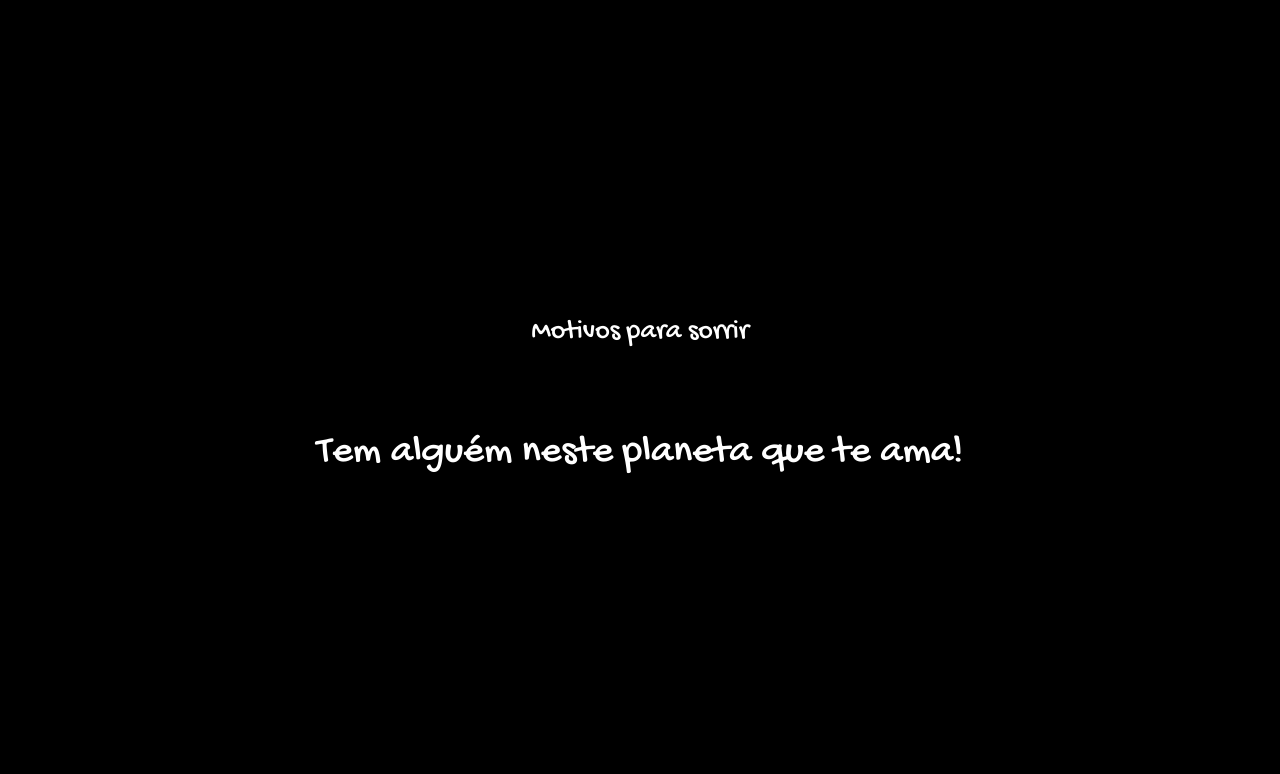
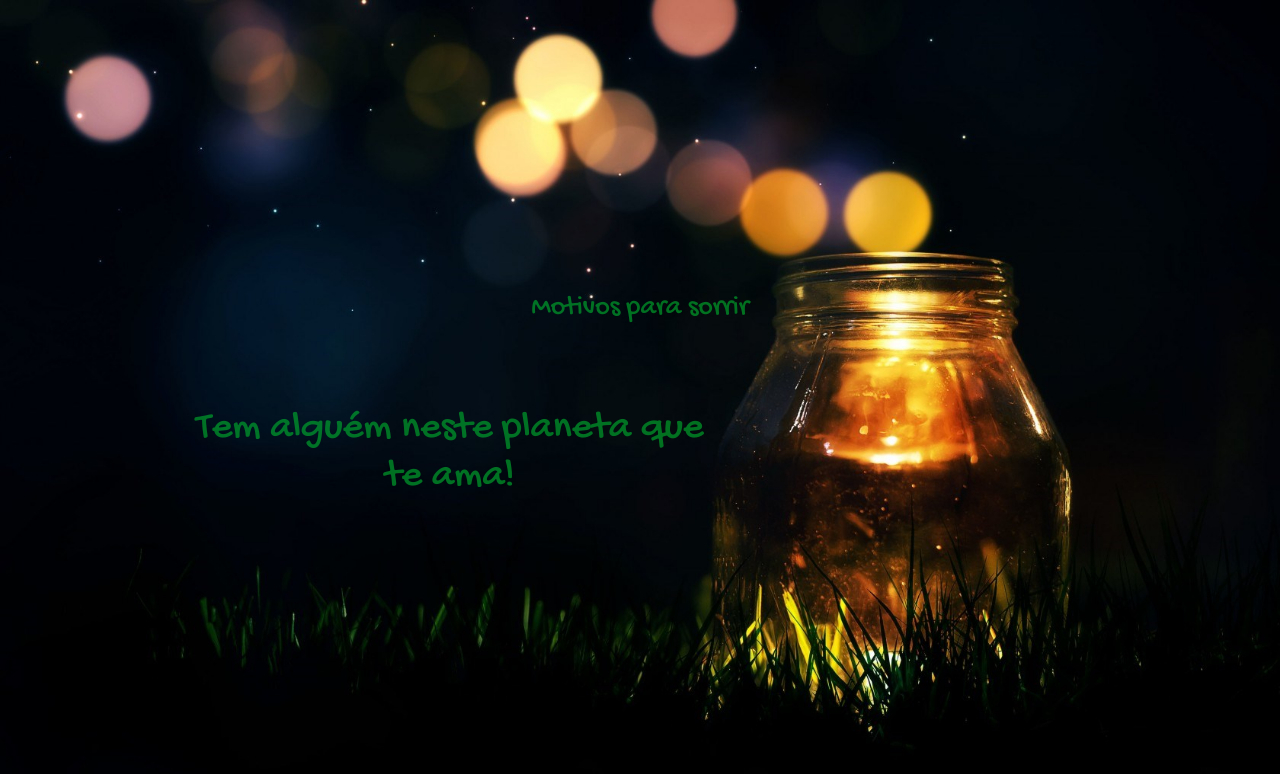
Before and after one commit to ishiikurisu/smile, a plain HTML site: page index.html in a window 1280 px wide. Drawn offline with nearby package versions, Linux system fonts and the light colour scheme.

Commit message:
Custom font and wallpaper

```diff
--- a/css/master.css
+++ b/css/master.css
@@ -3,9 +3,30 @@
 body {
     font-family: 'Gochi Hand', cursive;
     text-align: center;
-    color: white;
+    color: #00B830;
     background-color: black;
-    background-image: image("assets/jar.jpg");
+    background-image: url("https://raw.githubusercontent.com/ishiikurisu/smile/master/assets/jar.jpg");
+    background-size: cover;
+}
+
+h1,
+h2,
+h3 {
+    opacity: 0.6;
+}
+
+@keyframes appearing {
+    from {
+        opacity: 0;
+    }
+    to {
+        opacity: 0.6;
+    }
+}
+
+.appear {
+    animation-name: appearing;
+    animation-duration: 1s;
 }
 
 .main {
--- a/index.html
+++ b/index.html
@@ -26,13 +26,13 @@
                     <br>
                 </div>
                 <div class="row align-self-center">
-                    <div class="col-2">
+                    <div class="col-1">
 
                     </div>
-                    <div class="col-8">
-                        <h1 id="reason"></h1>
+                    <div class="col-6">
+                        <h1 id="reason" class="appear"></h1>
                     </div>
-                    <div class="col-2">
+                    <div class="col-5">
 
                     </div>
                 </div>
```
